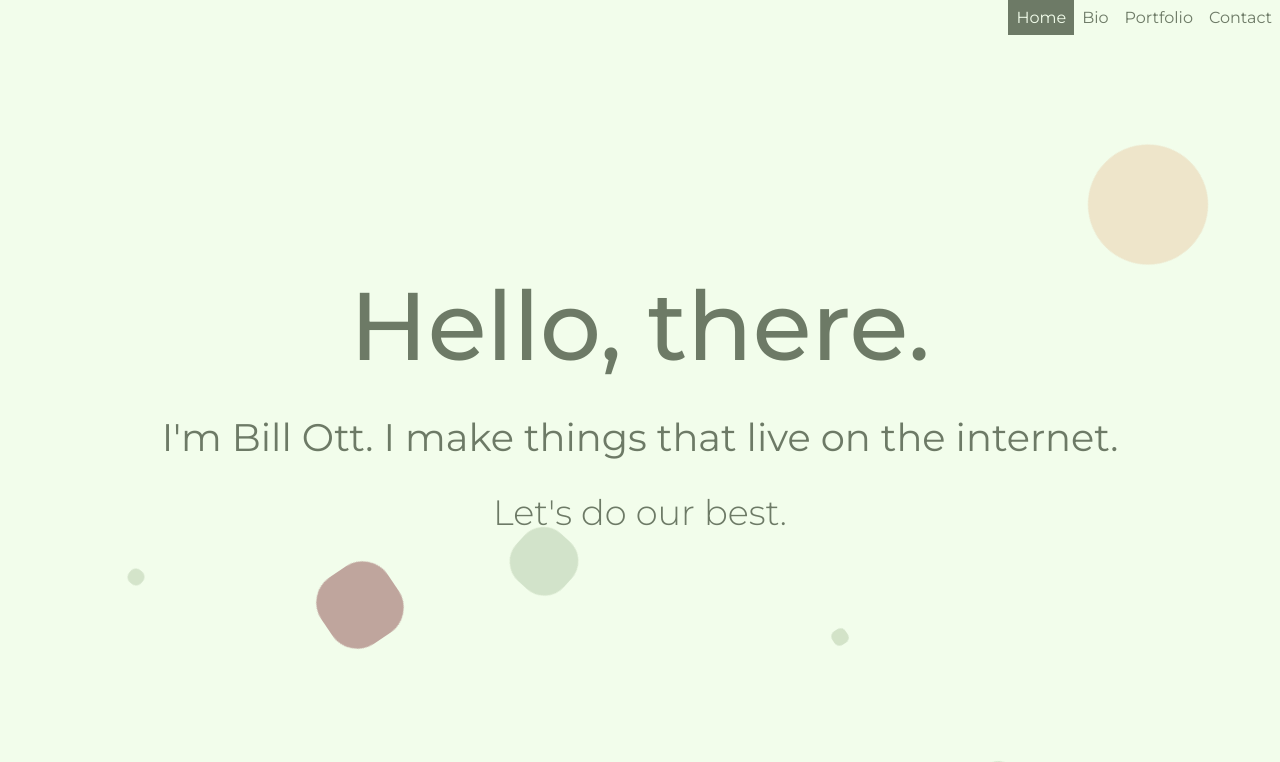
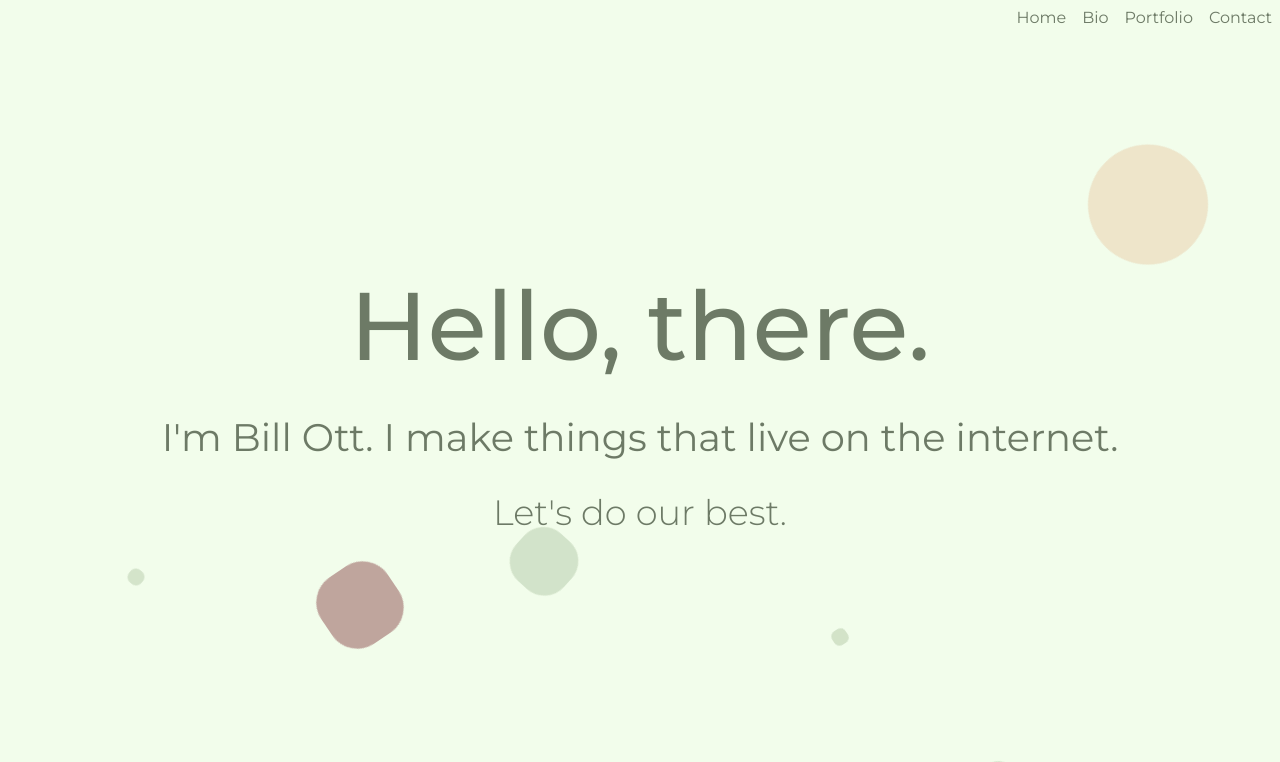
Before and after one commit to billyott/personal-site, a React (Create React App) app: page / in a window 1280 px wide. Shown: the top 762 px of the page. Built offline with nearby package versions, Linux system fonts and the light colour scheme.

Commit message:
remove active

```diff
--- a/src/components/navbar.js
+++ b/src/components/navbar.js
@@ -10,7 +10,6 @@ export default function Navbar() {
             <ul className='navbar__list'>
                 <li className='navbar__list-item'>
                     <Link
-                        activeClass="navbar__link--active"
                         className="navbar__link"
                         to="homepage"
                         smooth={true}
@@ -24,7 +23,6 @@ export default function Navbar() {
                 </li>
                 <li className='navbar__list-item'>
                     <Link
-                        activeClass="navbar__link--active"
                         className="navbar__link"
                         to="about"
                         smooth={true}
@@ -38,7 +36,6 @@ export default function Navbar() {
                 </li>
                 <li className='navbar__list-item'>
                     <Link
-                        activeClass="navbar__link--active"
                         className="navbar__link"
                         to="portfolio"
                         smooth={true}
@@ -52,7 +49,6 @@ export default function Navbar() {
                 </li>
                 <li className='navbar__list-item'>
                     <Link
-                        activeClass="navbar__link--active"
                         className="navbar__link"
                         to="contact"
                         smooth={true}
--- a/src/components/navbar.scss
+++ b/src/components/navbar.scss
@@ -27,16 +27,10 @@
         text-decoration: none;
         color: $matcha-tea-dark;
         &:hover {
-            color: black;
-            background-color: $matcha-biscuit;
+            color: $matcha-honeydew;
+            background-color: $matcha-tea-dark;
             cursor: pointer;
         }
     }
 
-    &__link--active {
-        color: $matcha-honeydew;
-        background-color: $matcha-tea-dark;
-        cursor: pointer;
-    }
-
 }
```
